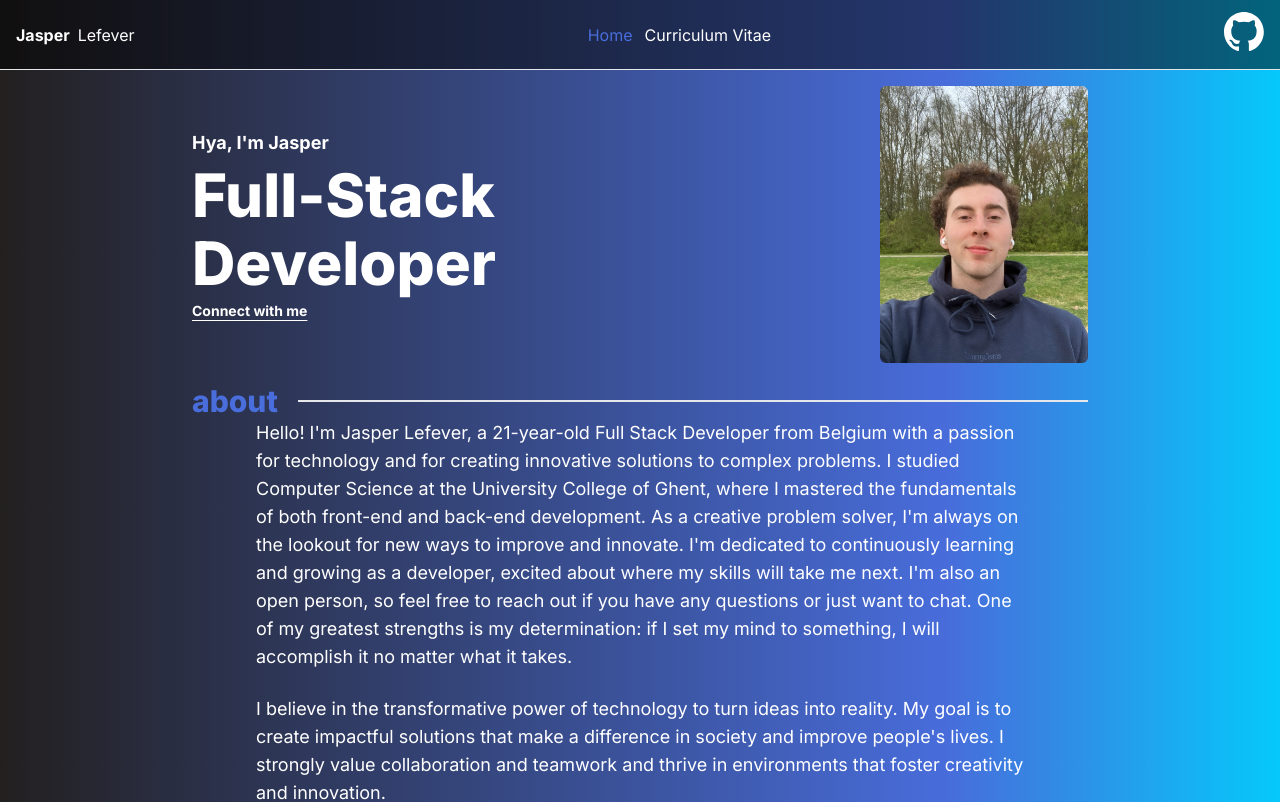
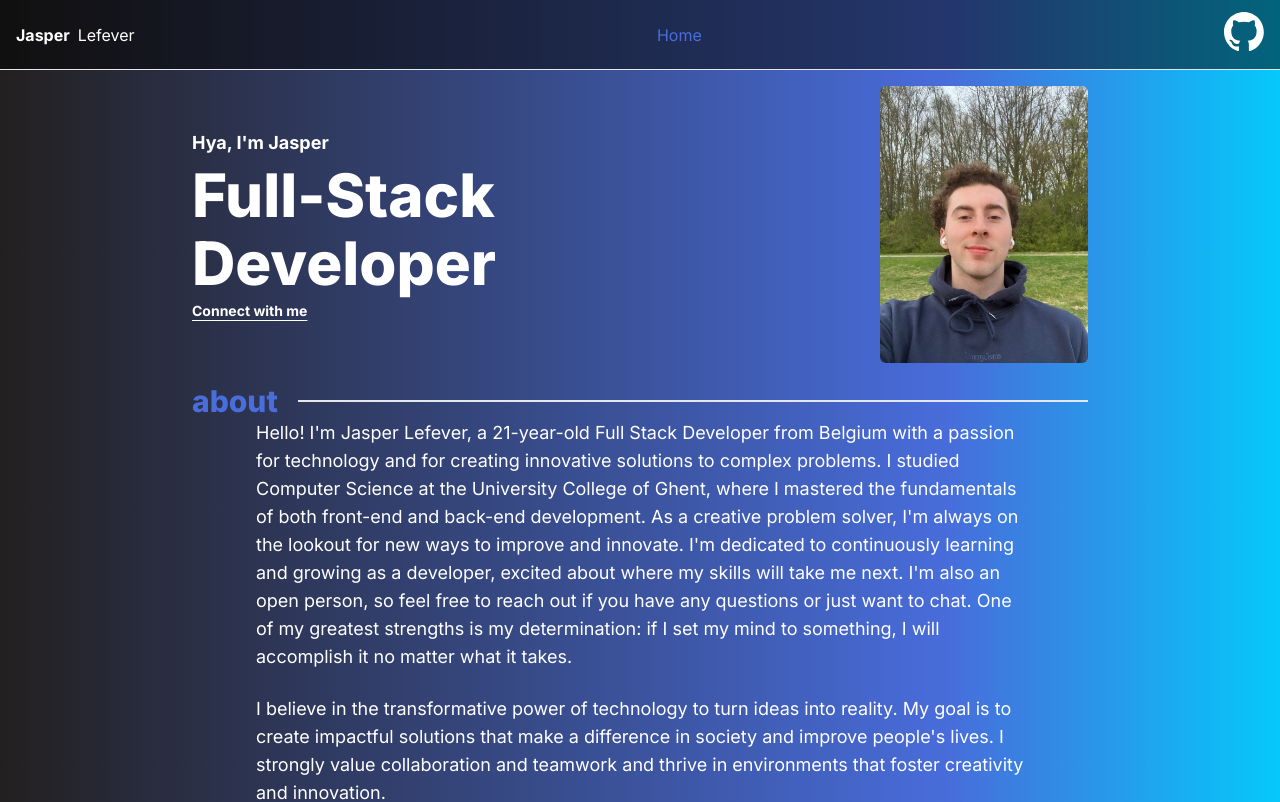
Before and after one commit to JasperLefever/portfolio, a React (Vite) app: page / in a window 1280 px wide. Shown: the top 802 px of the page. Built offline with nearby package versions, Linux system fonts and the light colour scheme.

Commit message:
remove cv personal info

```diff
--- a/src/components/structure/navbar/Navbar.tsx
+++ b/src/components/structure/navbar/Navbar.tsx
@@ -1,6 +1,5 @@
 import NavLink from "./NavLink.tsx";
 import GithubIcon from "../../socials/GithubIcon.tsx";
-import cv from "../../../assets/CV Jasper Lefever.pdf";
 
 function Navbar() {
   return (
@@ -11,9 +10,11 @@ function Navbar() {
       </div>
       <div className="flex flex-row gap-3">
         <NavLink to={"./"}>Home</NavLink>
-        <a href={cv} target={"_blank"}>
-          Curriculum Vitae
-        </a>
+        {/*
+          <a href={cv} target={"_blank"}>
+            Curriculum Vitae
+          </a>
+       */}
       </div>
       <div className="hidden md:block">
         <GithubIcon />
```
